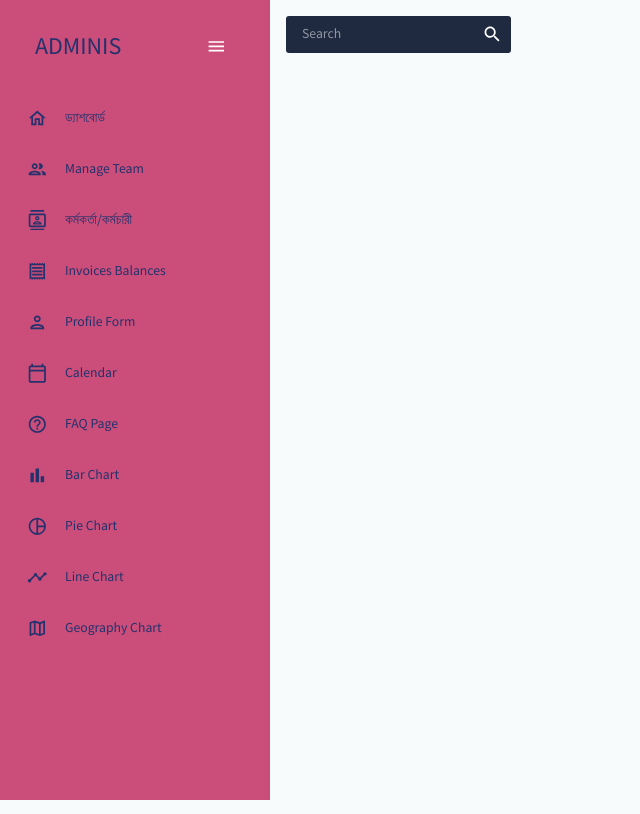
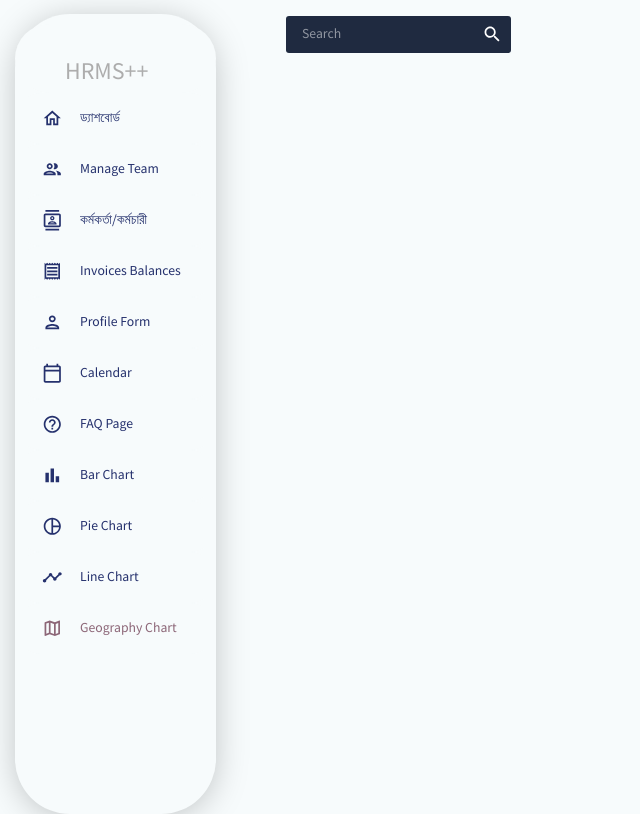
Before and after one commit to sshopnil/hrms_plusplus, a React (Create React App) app in the folder react-admin/: page / in a window 1280 px wide. Shown: the whole page, without its empty margins (0-640 px from the left). Built offline with nearby package versions, Linux system fonts and the light colour scheme.

Commit message:
updated sidebar

```diff
--- a/react-admin/src/App.js
+++ b/react-admin/src/App.js
@@ -27,8 +27,8 @@ function App() {
             <Routes>
               <Route path="/" element={<Dashboard />} />
               <Route path="/team" element={<Team />} />
-              <Route path="/Employee" element={<EmlpoyeeList />} />
-              <Route path="/invoices" element={<Invoices />} />
+              <Route path="/Employee" element={<EmlpoyeeList/>}/>
+              <Route path="/invoices" element={<Invoices/>}/>
               <Route path="/form" element={<Form />} />
 
             </Routes>
--- a/react-admin/src/scenes/global/Sidebar.jsx
+++ b/react-admin/src/scenes/global/Sidebar.jsx
@@ -16,6 +16,7 @@ import PieChartOutlineOutlinedIcon from "@mui/icons-material/PieChartOutlineOutl
 import TimelineOutlinedIcon from "@mui/icons-material/TimelineOutlined";
 import MenuOutlinedIcon from "@mui/icons-material/MenuOutlined";
 import MapOutlinedIcon from "@mui/icons-material/MapOutlined";
+import { BorderAll } from "@mui/icons-material";
 
 const Item = ({ title, to, icon, selected, setSelected }) => {
   const theme = useTheme();
@@ -27,8 +28,8 @@ const Item = ({ title, to, icon, selected, setSelected }) => {
         color: colors.grey[100],
       }}
       onClick={() => setSelected(title)}
-      icon={icon}
-    >
+      icon={icon}>
+
       <Typography>{title}</Typography>
       <Link to={to} />
     </MenuItem>
@@ -45,7 +46,12 @@ const Sidebar = () => {
     <Box
       sx={{
         "& .pro-sidebar-inner": {
-          backgroundColor:"#CA4E79",
+          position: "absolute",
+          left: "15px",
+          top: "14px",
+          background: "#F7FBFC",
+          boxShadow: "0px 4px 35px -3px rgba(0, 0, 0, 0.25)",
+          borderRadius: "55px"
 
         },
         "& .pro-icon-wrapper": {
@@ -53,7 +59,8 @@ const Sidebar = () => {
         },
         "& .pro-inner-item": {
 
-          backgroundColor:"#CA4E79"
+          backgroundColor:"#F7FBFC",
+          borderRadius: "60px"
         },
         "& .pro-inner-item:hover": {
           color: "#868dfb !important",
@@ -61,32 +68,27 @@ const Sidebar = () => {
         "& .pro-menu-item.active": {
           color: "#6870fa !important",
         },
+        "& .pro-menu-item:last-child": {
+          color: "#8c6677 !important",
+          borderRadius: "0px 0px 23px 23px",
+        },
       }}
     >
       <ProSidebar collapsed={isCollapsed}>
-        <Menu iconShape="square">
+        <Menu>
           {/* LOGO AND MENU ICON */}
-          <MenuItem
-            onClick={() => setIsCollapsed(!isCollapsed)}
-            icon={isCollapsed ? <MenuOutlinedIcon /> : undefined}
-            style={{
-              margin: "10px 0 20px 0",
-              color: colors.grey[100],
-            }}
-          >
-            {!isCollapsed && (
+          <MenuItem>
+            {(
               <Box
                 display="flex"
                 justifyContent="space-between"
                 alignItems="center"
-                ml="15px"
+                ml="30px"
+                mt="25px"
               >
-                <Typography variant="h3" color={colors.grey[100]}>
-                  ADMINIS
+                <Typography variant="h3" color={colors.redAccent}>
+                  HRMS++
                 </Typography>
-                <IconButton onClick={() => setIsCollapsed(!isCollapsed)}>
-                  <MenuOutlinedIcon />
-                </IconButton>
               </Box>
             )}
           </MenuItem>
--- a/react-admin/src/scenes/global/Topbar.jsx
+++ b/react-admin/src/scenes/global/Topbar.jsx
@@ -31,7 +31,7 @@ const Topbar = () => {
       {/* ICONS */}
       <Box display="flex">
         <IconButton onClick={colorMode.toggleColorMode}>
-          {theme.palette.mode === "dark" ? (
+          {theme.palette.mode === "" ? (
             <DarkModeOutlinedIcon />
           ) : (
             <LightModeOutlinedIcon />
--- /dev/null
+++ b/react-admin/src/scenes/global/sidebar.css
@@ -0,0 +1,5 @@
+.sidebar-logo
+{
+    width: 100px;
+    height: auto;
+}
```
Also changed, not shown: react-admin/src/scenes/global/logo.png (added).
